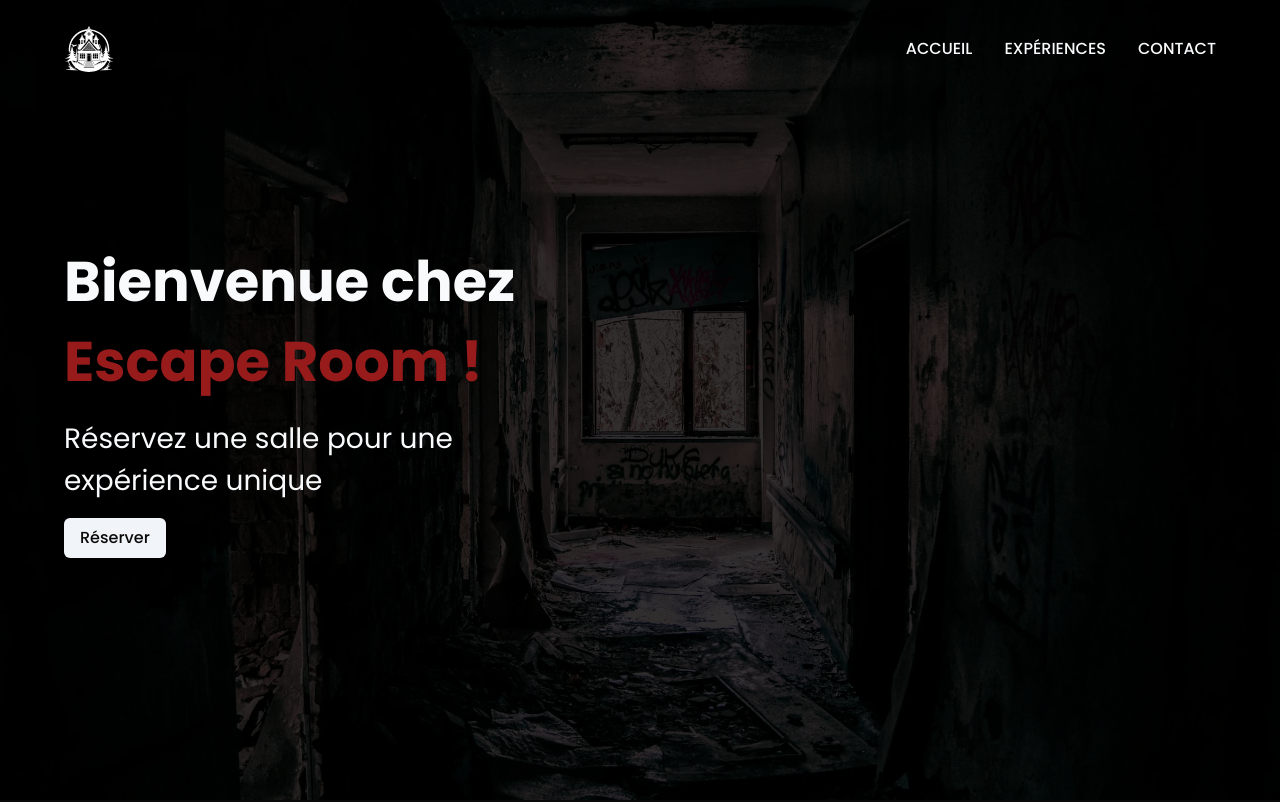
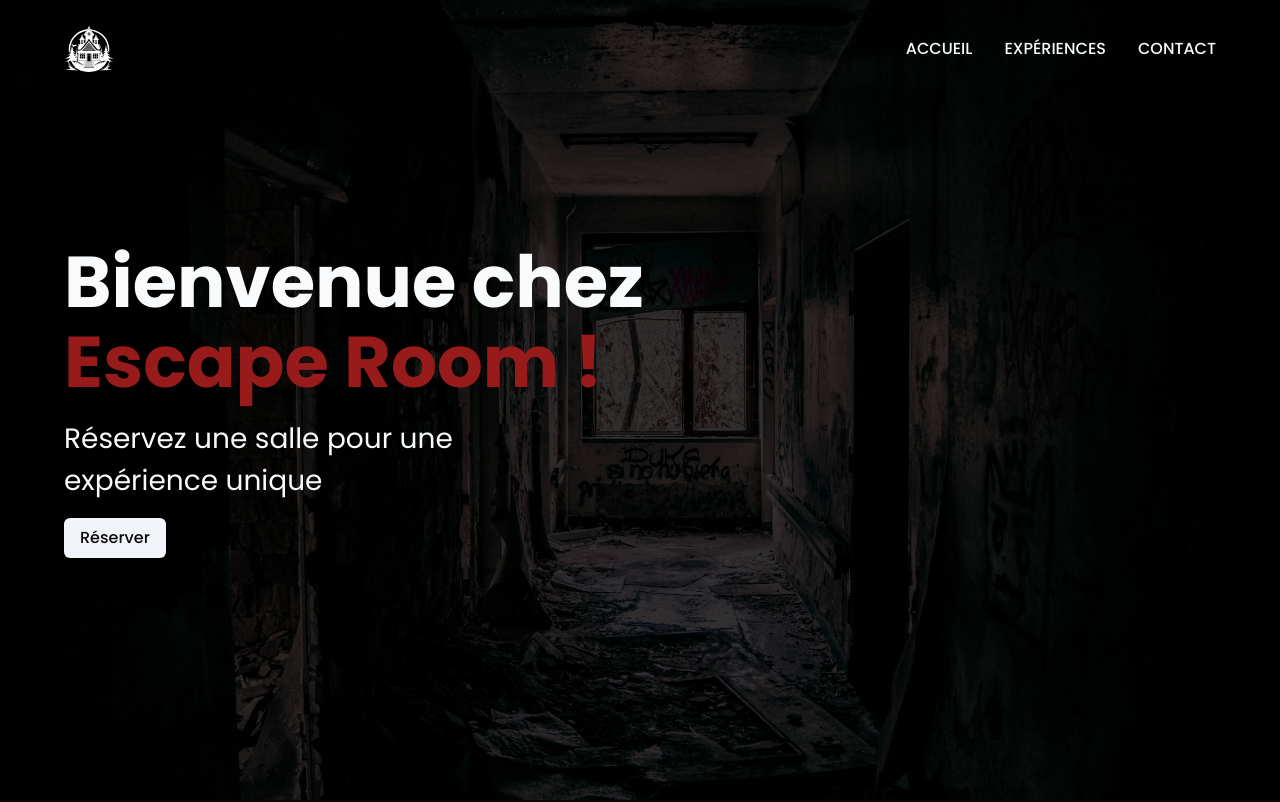
Before and after one commit to SebastienLaurentt/Escape-Game, a Next.js app: page / in a window 1280 px wide. Shown: the top 802 px of the page. Built offline with nearby package versions, Linux system fonts and the light colour scheme.

Commit message:
remove className in h1 (already in globals)

```diff
--- a/components/shared/Sections/Hero.tsx
+++ b/components/shared/Sections/Hero.tsx
@@ -30,8 +30,8 @@ const Hero = () => {
         <Image src={BgHome} alt="home picture" className="object-cover" />
       </div>
       <Section classname="absolute z-10 flex flex-col items-center w-full xl:items-start xl:text-left text-center">
-        <h1 className=" text-3xl font-bold md:w-[400px] md:text-4xl lg:w-[500px] lg:text-5xl">
-          Bienvenue chez{" "}
+        <h1>
+          Bienvenue chez <br />
           <span className="text-accent-foreground">Escape Room !</span>
         </h1>
         <p className="my-4 w-[200px]  md:w-[400px] md:text-lg lg:text-xl">
```
